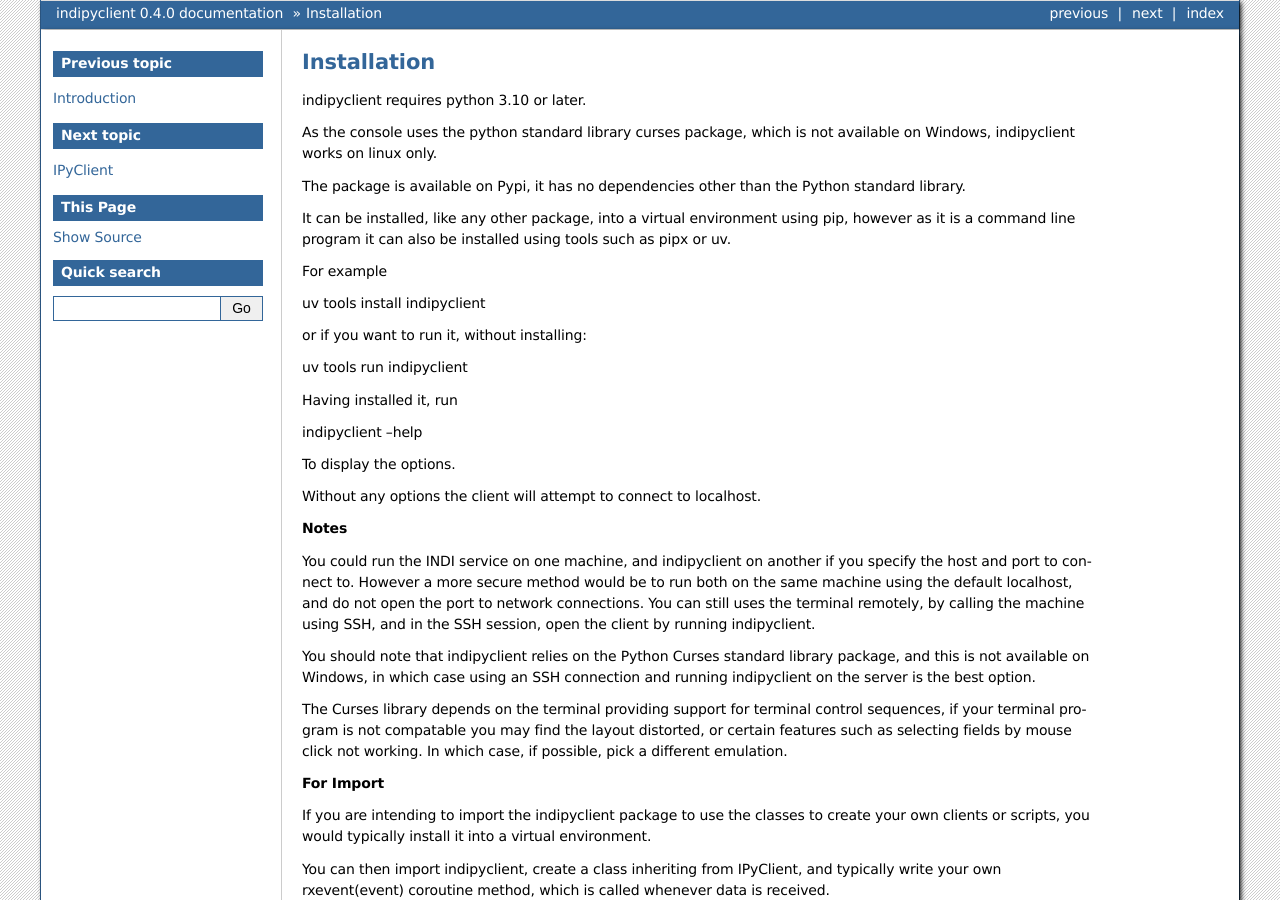
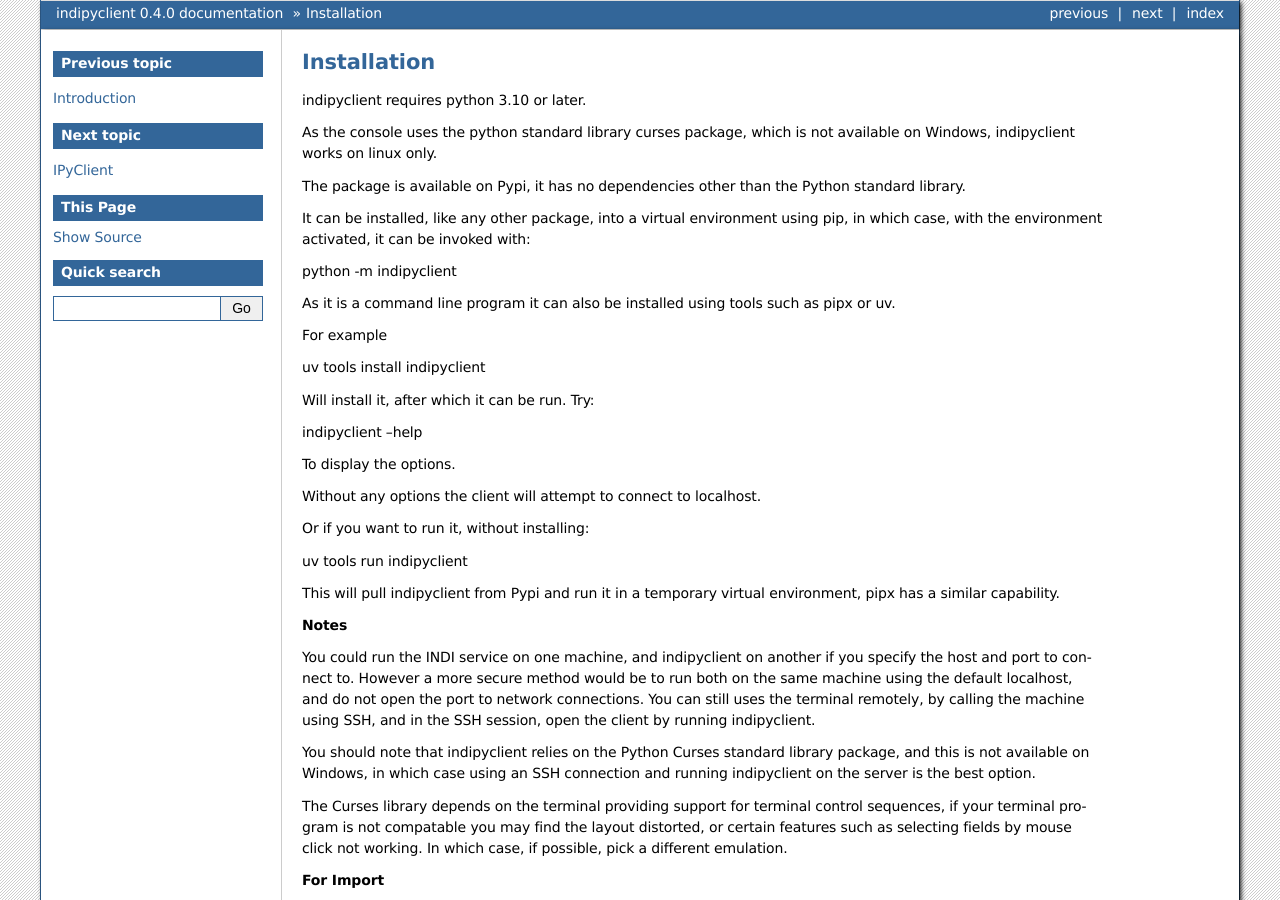
Before and after one commit to bernie-skipole/indipyclient, a Sphinx documentation site: the page built from docs/source/usage/installation.rst, in a window 1280 px wide and 900 px high. Built offline with Sphinx 7.4.7, drawn with Linux system fonts in a browser that asks for light colours.

Commit message:
Updating docs

```diff
--- a/docs/source/usage/installation.rst
+++ b/docs/source/usage/installation.rst
@@ -7,23 +7,29 @@
 
 The package is available on Pypi, it has no dependencies other than the Python standard library.
 
-It can be installed, like any other package, into a virtual environment using pip, however as it is a command line program it can also be installed using tools such as pipx or uv.
+It can be installed, like any other package, into a virtual environment using pip, in which case, with the environment activated, it can be invoked with:
+
+python -m indipyclient
+
+As it is a command line program it can also be installed using tools such as pipx or uv.
 
 For example
 
 uv tools install indipyclient
 
-or if you want to run it, without installing:
-
-uv tools run indipyclient
-
-Having installed it, run
+Will install it, after which it can be run. Try:
 
 indipyclient --help
 
 To display the options.
 
 Without any options the client will attempt to connect to localhost.
+
+Or if you want to run it, without installing:
+
+uv tools run indipyclient
+
+This will pull indipyclient from Pypi and run it in a temporary virtual environment, pipx has a similar capability.
 
 **Notes**
 
```
